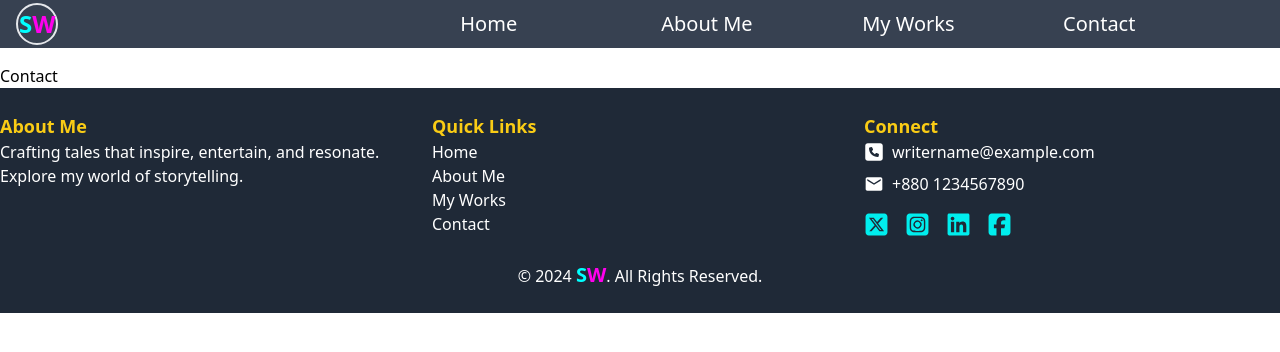
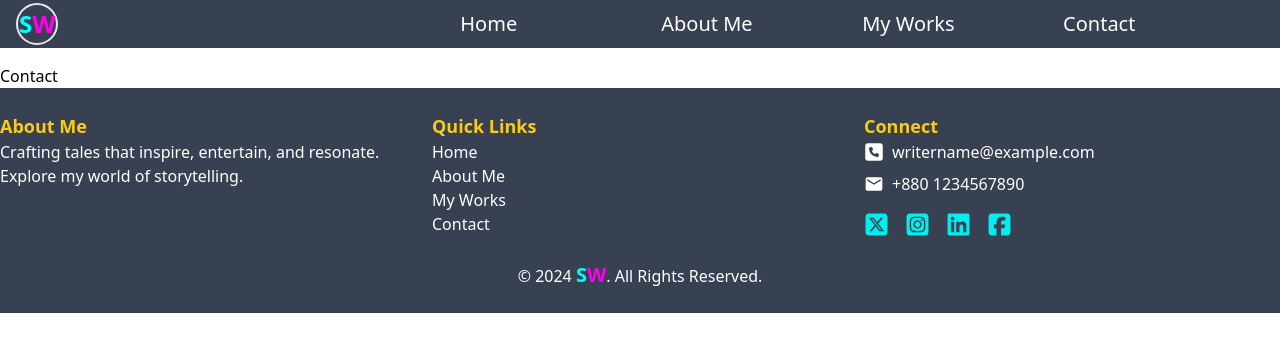
Before and after one commit to mdaleardc/client-project, a React (Vite) app: page /contact in a window 1280 px wide. Shown: the top 352 px of the page. Built offline with nearby package versions, Linux system fonts and the light colour scheme.

Commit message:
small style change

```diff
--- a/src/components/Footer.jsx
+++ b/src/components/Footer.jsx
@@ -8,7 +8,7 @@ const Footer = () => {
   return (
     <>
     <div>
-    <footer class="bg-gray-800 text-white py-6 px-6 sm:px-0">
+    <footer class="bg-gray-700 text-white py-6 px-6 sm:px-0">
   <div class="container w-full mx-auto grid grid-cols-2 md:grid-cols-3 gap-4">
 
     <div>
--- a/src/components/Header.jsx
+++ b/src/components/Header.jsx
@@ -45,7 +45,7 @@ const Header = () => {
     </nav>
     {
       isOpen &&
-    <div className='container sm:hidden w-2/5 h-[100vh] bg-gray-800 flex flex-col gap-6 justify-center text-white absolute top-[3rem] right-0 z-0'>
+    <div className='container sm:hidden w-2/5 h-[90vh]  bg-gradient-to-tr from-gray-900 to-gray-600 flex flex-col gap-6 justify-center text-white absolute top-[3rem] right-0 z-0'>
     <Link to="/" className='hover:text-[#f03]'>
     <button className='cursor-pointer text-xl font-medium flex flex-row gap-2 mx-[1rem]'><FaHome size='25'/>Home</button>
     </Link>
```
